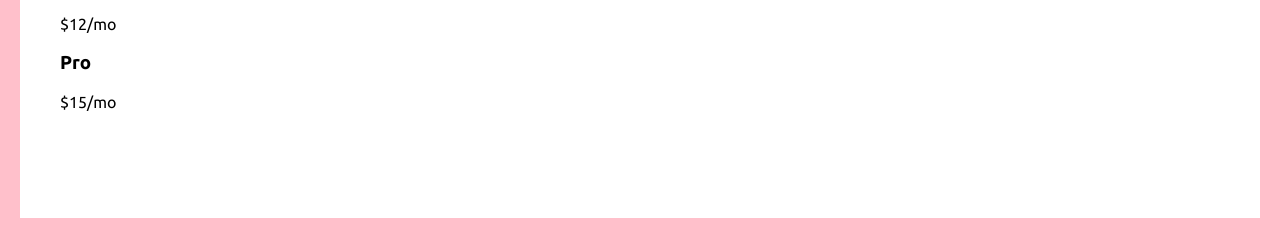
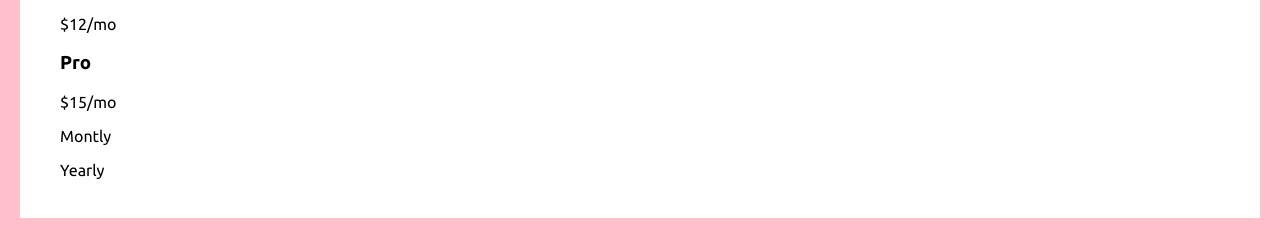
Before and after one commit to er1927/multi-step-form, a Next.js app: page / in a window 1280 px wide. Shown: the part 800-1029 px from the top of the page. Built offline with nearby package versions, Linux system fonts and the light colour scheme.

Commit message:
Added Monthly and Yearly options.

```diff
--- a/pages/index.js
+++ b/pages/index.js
@@ -71,7 +71,9 @@ export default function Home() {
           </div>
          </div>
          <div classname="card-toggle">
+          <p>Montly</p>
           {/* toggle monthly/yearly here */}
+          <div>Yearly</div>
          </div>
         </div>
         <div className={styles.card__body}>
```
